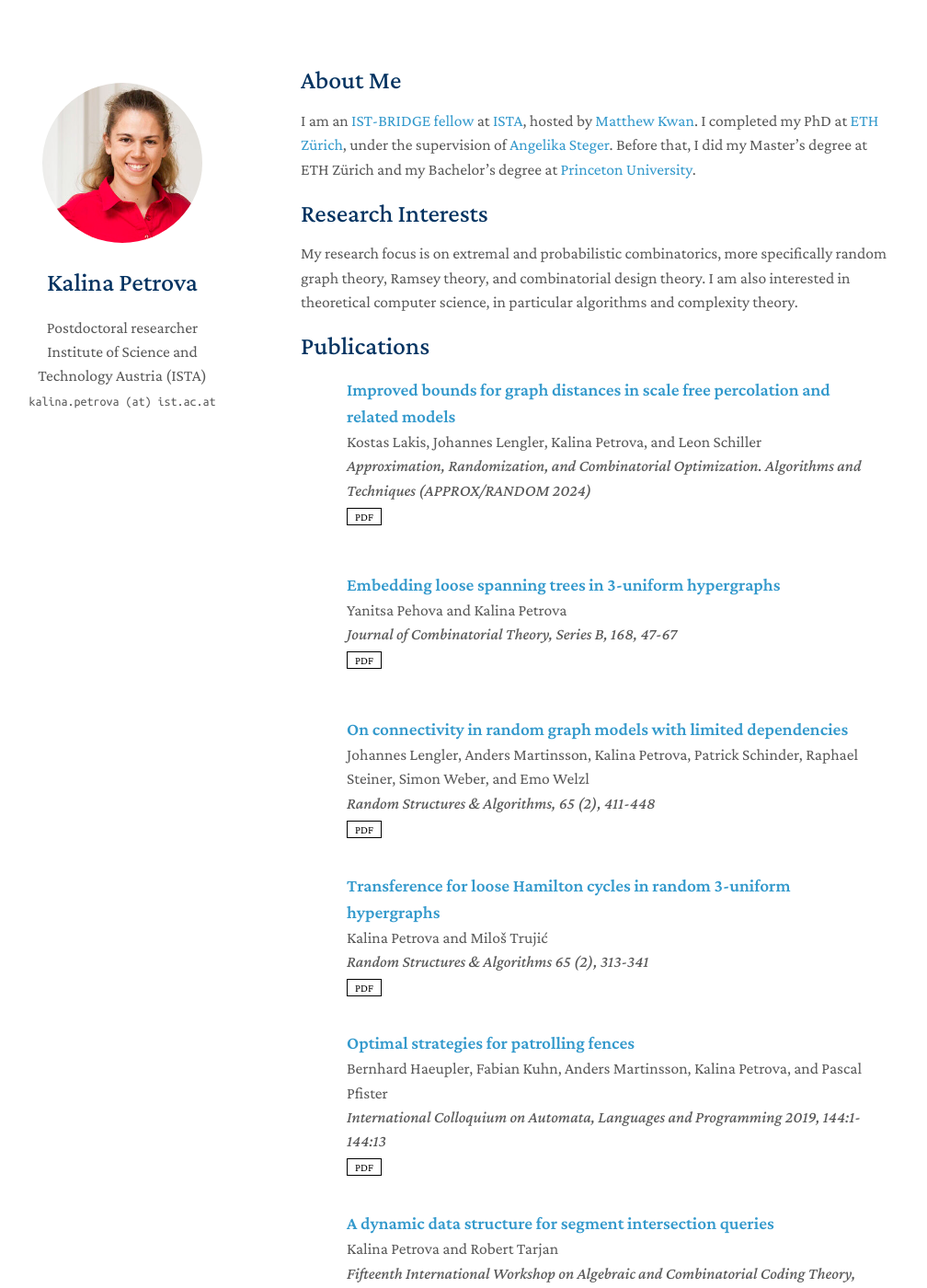
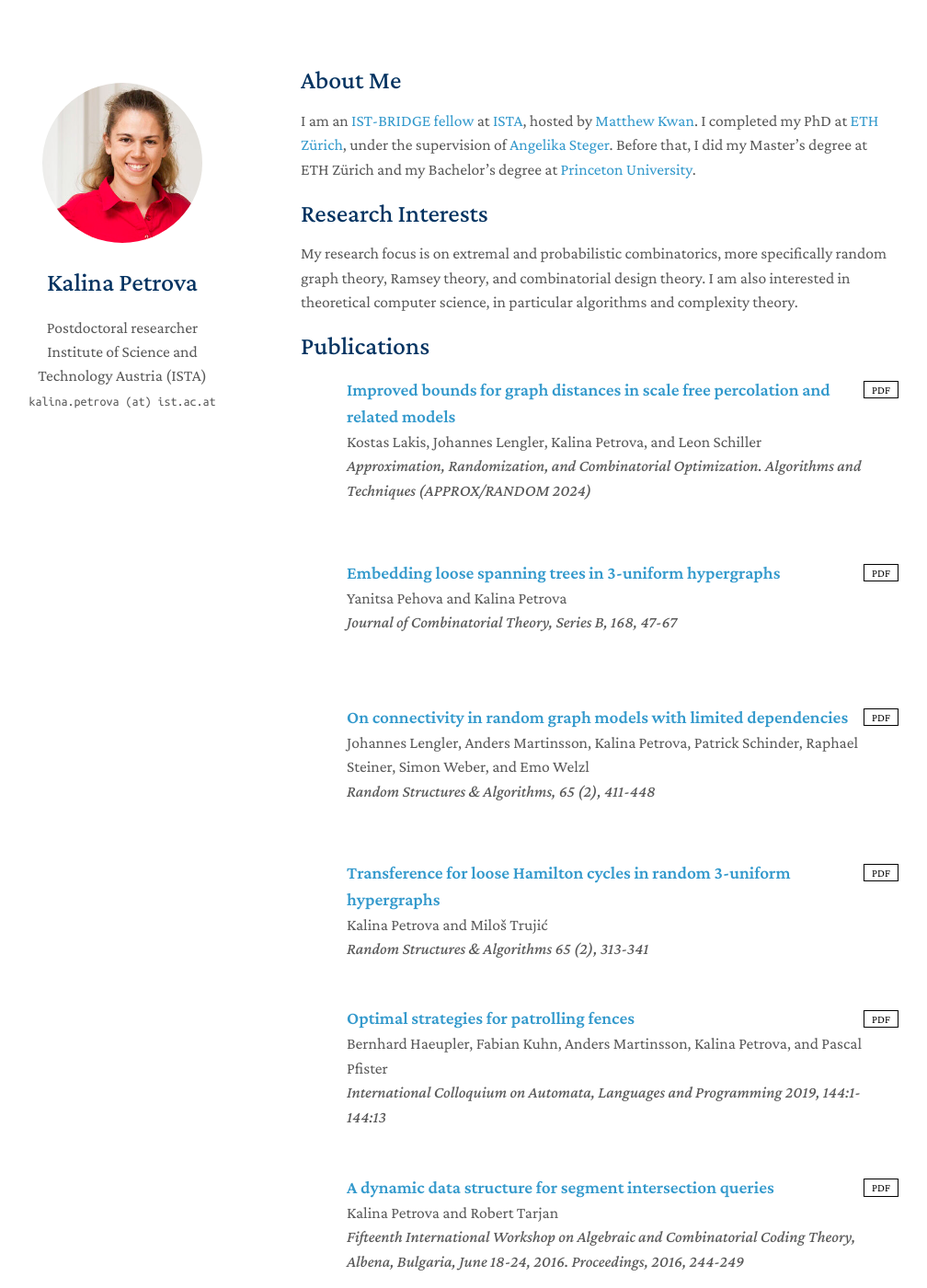
Before and after one commit to kpetrova/kpetrova.github.io, a Jekyll site: the page built from index.md, in a window 1280 px wide and 1400 px high. Shown: the whole window at 92% size, without its empty margins (143-1151 px from the left). Built offline with Jekyll 4.4.1, drawn with Linux system fonts in a browser that asks for light colours; a style sheet for code colours, icons or effects is not loaded.

Commit message:
move pdf button

```diff
--- a/_sass/minimal-light-no-dark-mode.scss
+++ b/_sass/minimal-light-no-dark-mode.scss
@@ -2,7 +2,7 @@ body {
   font-size: 1.1rem;
 }
 
-links {
+.links {
   position: absolute;
   right: 0;
   top: 0;
```
